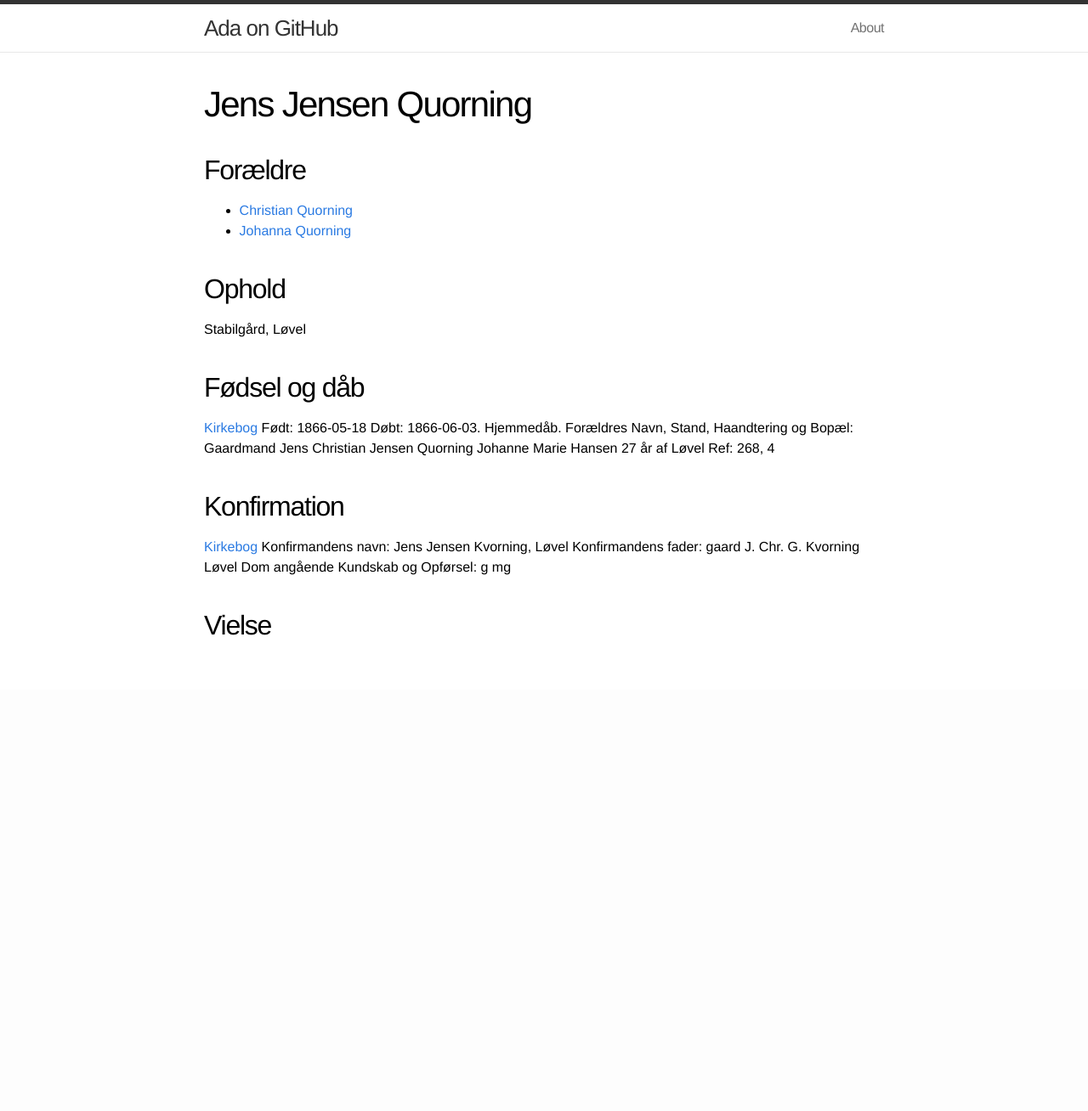
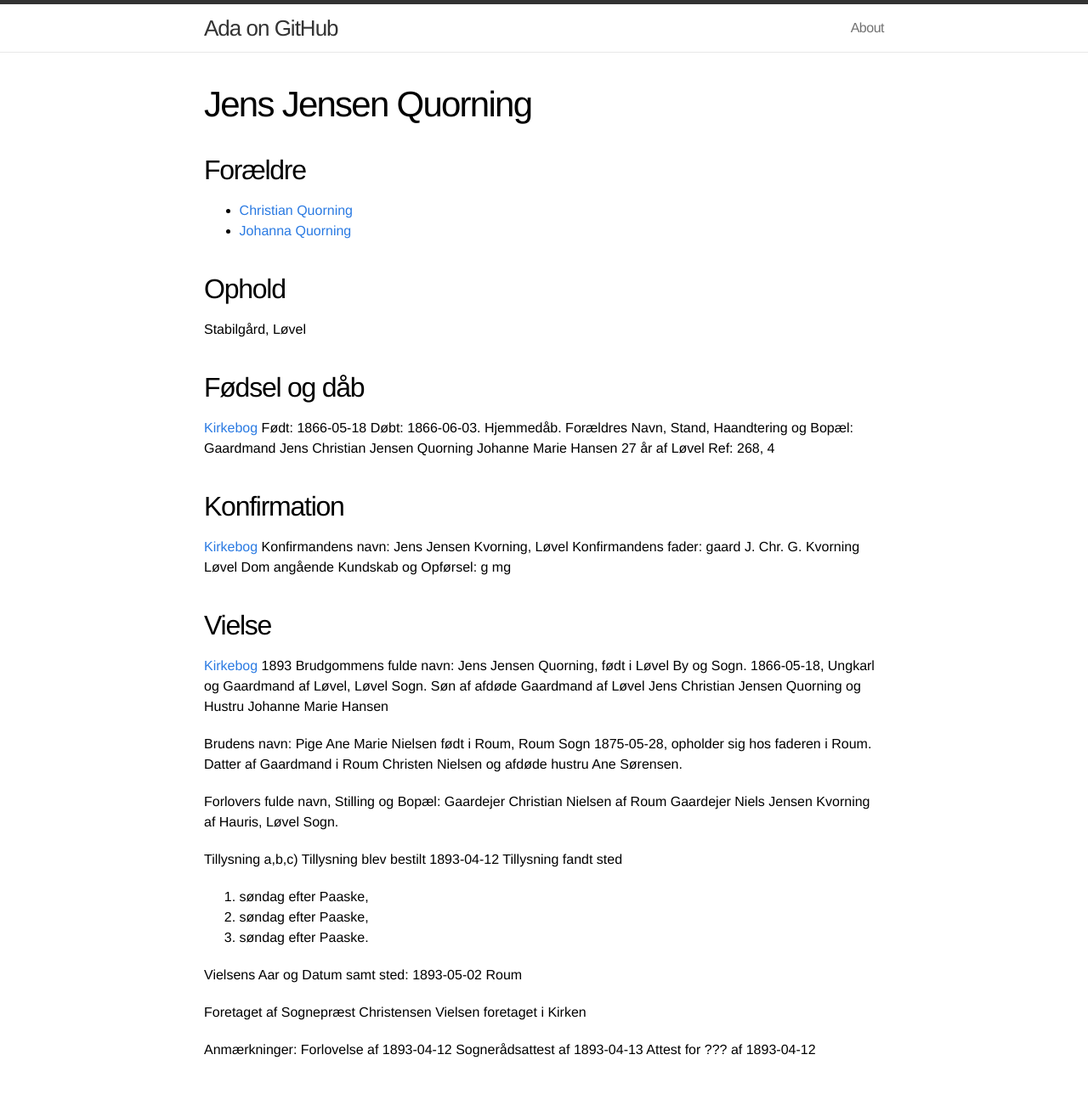
Before and after one commit to quornings/quornings.github.io, a Jekyll site: the page built from stamt/jens-jensen-quorning.md, in a window 1280 px wide. Shown: the whole page at 85% size. Built offline with Jekyll 4.4.1, drawn with Linux system fonts in a browser that asks for light colours; before the commit the page ends 900 px from its top, so only the background shows below that.

Commit message:
Tilføj Jens Jensen Quorning vilese

```diff
--- a/stamt/jens-jensen-quorning.md
+++ b/stamt/jens-jensen-quorning.md
@@ -29,3 +29,38 @@ Konfirmandens fader: gaard J. Chr. G. Kvorning Løvel
 Dom angående Kundskab og Opførsel: g mg
 
 ## Vielse
+[Kirkebog](https://www.danishfamilysearch.dk/sogn2049/churchbook/source19134/opslag3865558)
+1893
+Brudgommens fulde navn:
+Jens Jensen Quorning, født i Løvel By og Sogn. 1866-05-18,
+Ungkarl og Gaardmand af Løvel, Løvel Sogn.
+Søn af afdøde Gaardmand af Løvel
+Jens Christian Jensen Quorning og
+Hustru Johanne Marie Hansen
+
+Brudens navn:
+Pige Ane Marie Nielsen født i Roum, Roum Sogn 1875-05-28, opholder sig hos faderen i Roum.
+Datter af Gaardmand i Roum Christen Nielsen og afdøde hustru Ane Sørensen.
+
+Forlovers fulde navn, Stilling og Bopæl:
+Gaardejer Christian Nielsen af Roum
+Gaardejer Niels Jensen Kvorning af Hauris, Løvel Sogn.
+
+Tillysning a,b,c)
+Tillysning blev bestilt 1893-04-12
+Tillysning fandt sted
+2. søndag efter Paaske,
+3. søndag efter Paaske,
+4. søndag efter Paaske.
+
+Vielsens Aar og Datum samt sted:
+1893-05-02 Roum
+
+Foretaget af
+Sognepræst Christensen
+Vielsen foretaget i Kirken
+
+Anmærkninger:
+Forlovelse af 1893-04-12
+Sognerådsattest af 1893-04-13
+Attest for ??? af 1893-04-12
```
